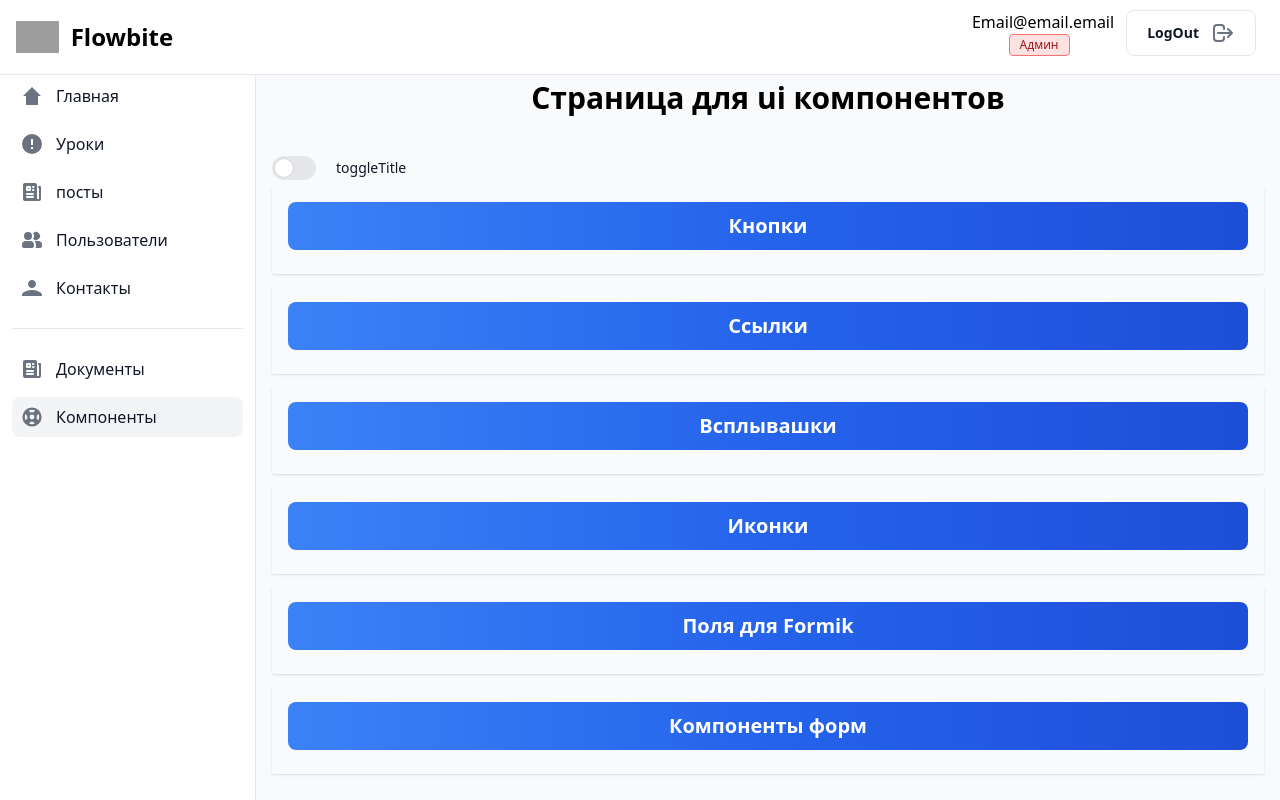
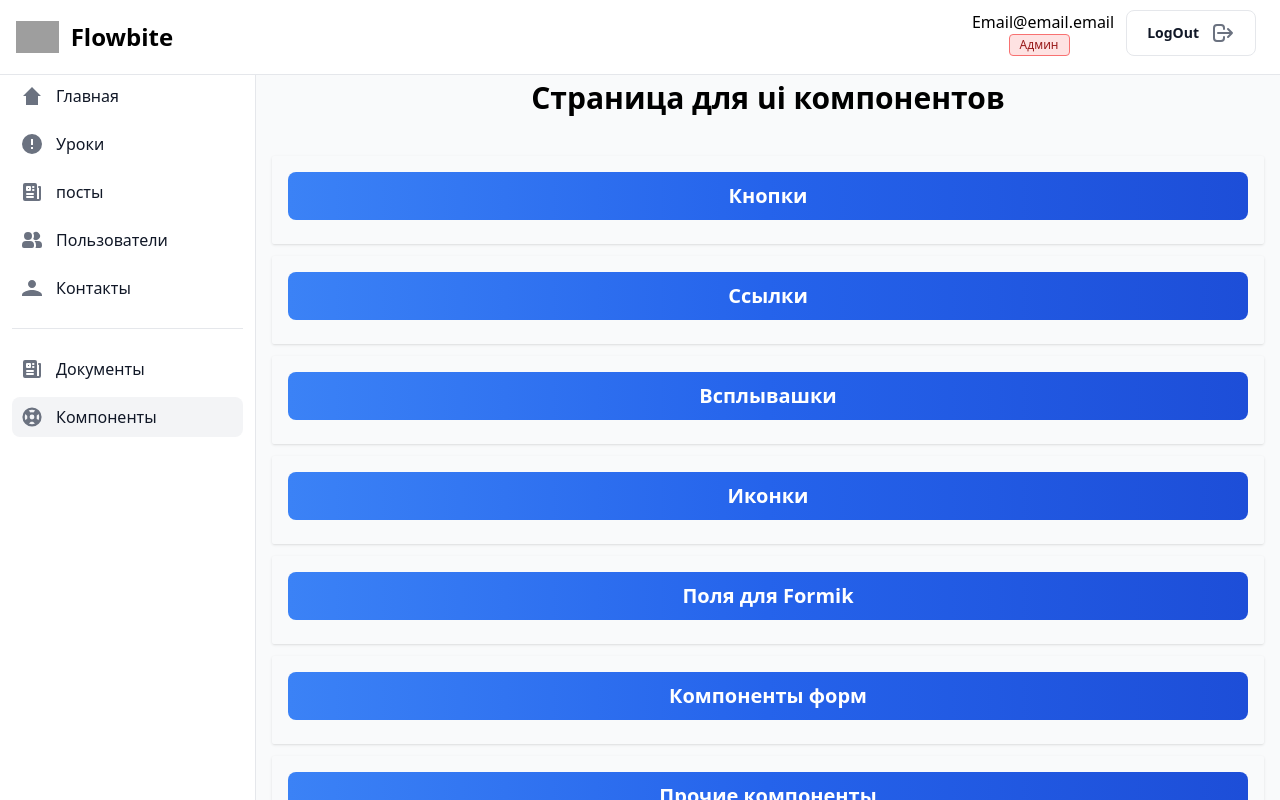
Before and after one commit to TheFasWalker/reactAdmin, a React (Vite) app: page /admin/components in a window 1280 px wide. Built offline with nearby package versions, Linux system fonts and the light colour scheme; grey boxes are pictures that could not be loaded.

Commit message:
FEAT : aded styles for pagination component/ Pagination component aded for UIpage with description

```diff
--- a/src/components/general/Pagination.tsx
+++ b/src/components/general/Pagination.tsx
@@ -2,7 +2,7 @@ import { FC } from "react"
 
 export const Pagination:FC=()=>{
     return(
-        <div className="w-full flex items-center justify-center">
+        <div className="w-full flex items-center justify-center py-3">
             <div className=" w-fit flex flex-row gap-3">
                 <ArrowButton direction="prev"/>
                 <NumberButton
--- a/src/pages/UiPage.tsx
+++ b/src/pages/UiPage.tsx
@@ -18,6 +18,7 @@ import { UserRole } from "../components/ui/UserRole";
 import { DropDownSelector } from "../components/ui/form/DropDownSelector";
 import { MultiSelect } from "../components/ui/form/MultiSelect";
 import { Toggler } from "../components/ui/form/Toggler";
+import { Pagination } from "../components/general/Pagination";
 
 
 const dataForDropDown=[
@@ -69,10 +70,6 @@ export const UiPage: FC = () => {
     return (
         <>
             <h1 className=" text-center font-bold text-3xl mb-10">Страница для ui компонентов</h1>
-            <Toggler
-                title="toggleTitle"
-                name="name"
-                />
             <DropDownSection title="Кнопки">
                 <div className="w-72">
                     <ButtonType1
@@ -523,6 +520,18 @@ title="TogglerTitle"/>
                 </div>
 
             </DropDownSection>
+            <DropDownSection title="Прочие компоненты">
+                <div className="w-full flex flex-col">
+                    <span> пагинация</span>
+                    <Pagination/>
+                    <span><b>пока сделан только визуал для компонента.</b></span>
+
+                </div>
+
+
+
+            </DropDownSection>
+
 
         </>
     )
```
